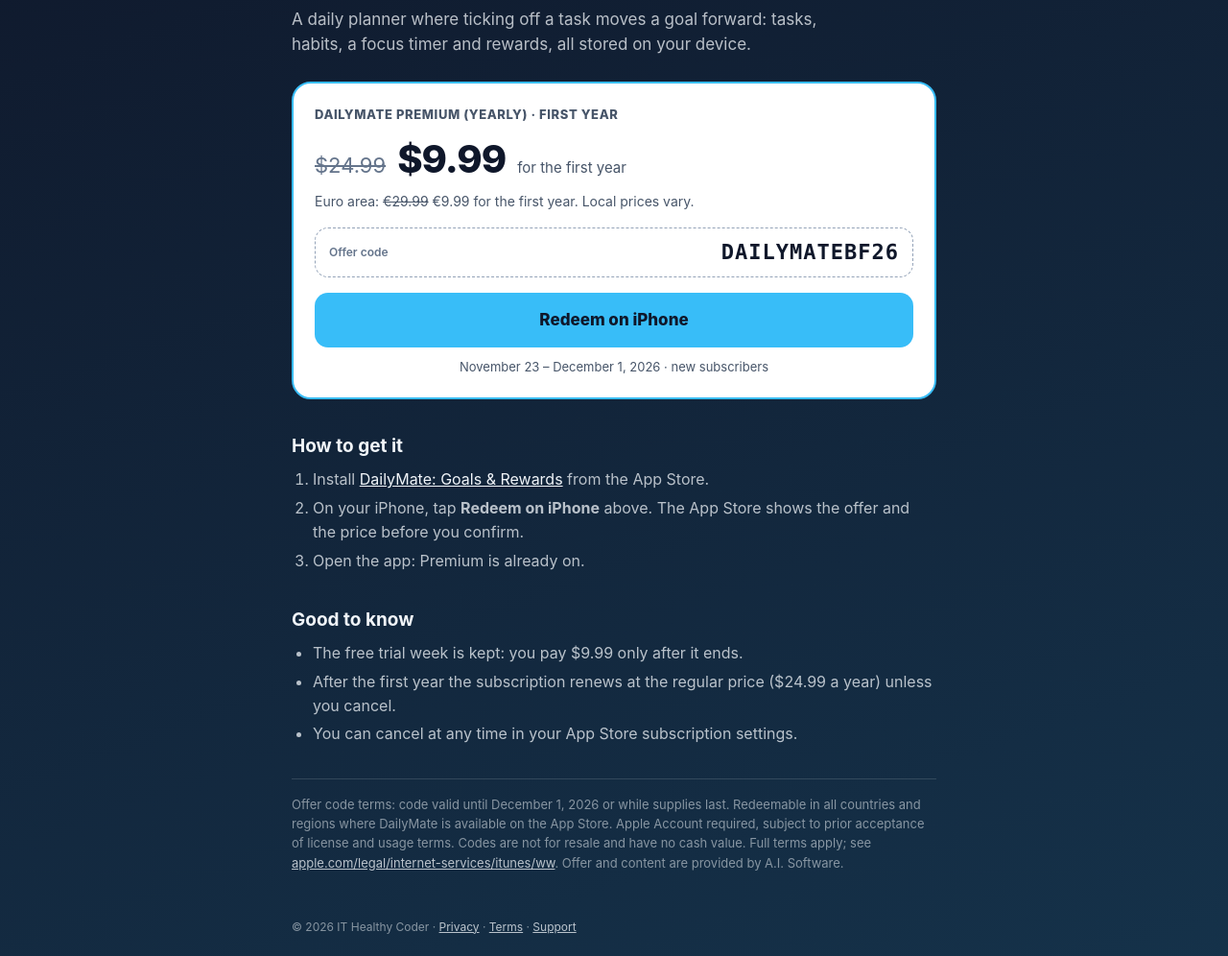
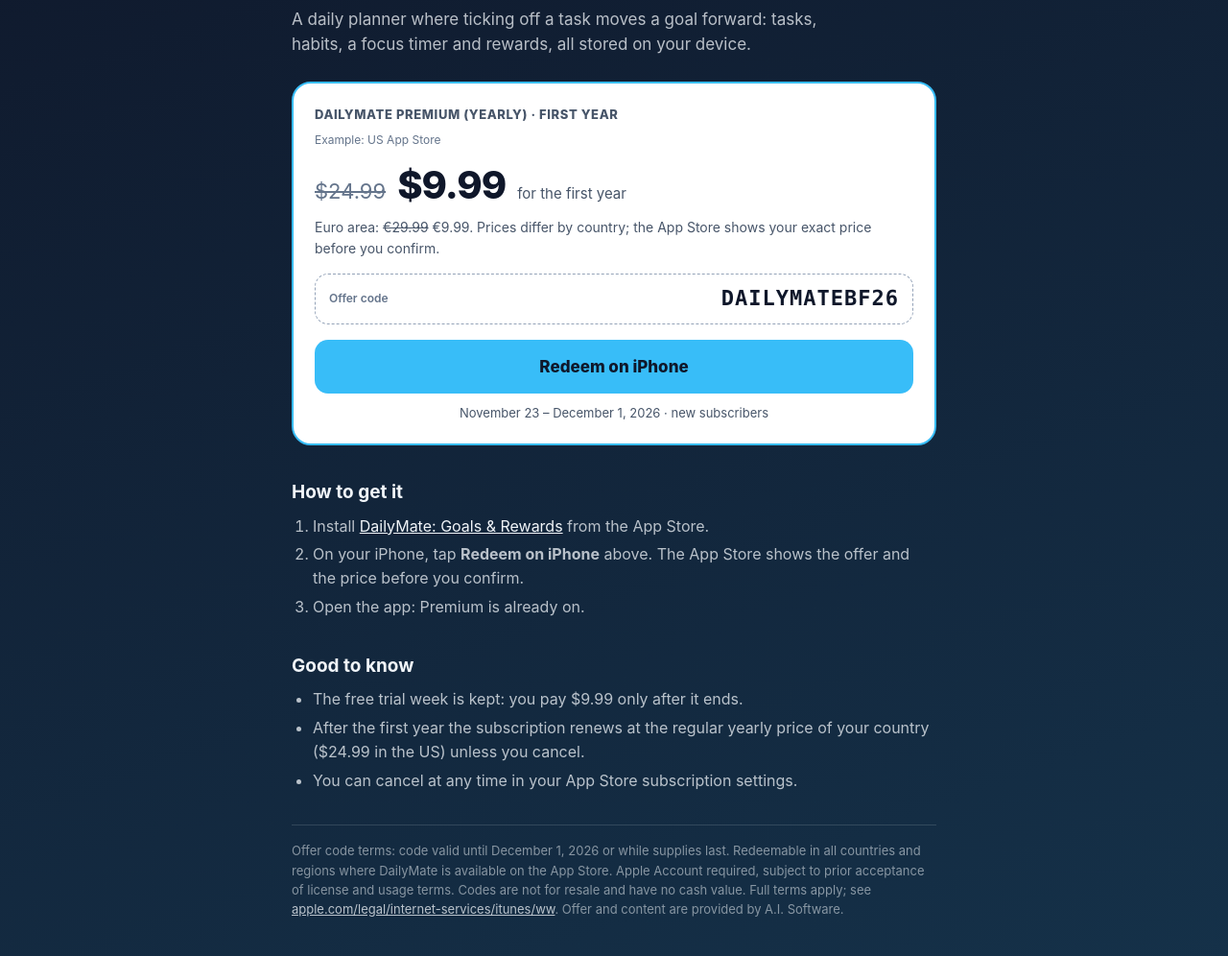
Before and after one commit to MargaritaSI/dailymate-legal, a plain HTML site: page black-friday.html in a window 1280 px wide. Shown: the part 241-1237 px from the top of the page at 96% size. Drawn offline with Linux system fonts and the light colour scheme.

Commit message:
Black Friday: label US prices, note local prices

```diff
--- a/black-friday.html
+++ b/black-friday.html
@@ -32,6 +32,7 @@
     .deal .old { font-size: 22px; color: #64748B; text-decoration: line-through; }
     .deal .new { font-size: 40px; font-weight: 800; letter-spacing: -1px; }
     .deal .per { font-size: 15px; color: #475569; }
+    .deal .cc { font-size: 12px; color: #64748B; margin-top: 8px; }
     .deal .eur { font-size: 14px; color: #475569; margin: 0 0 16px; }
     .code { display: flex; align-items: center; justify-content: space-between; gap: 12px; flex-wrap: wrap;
       border: 1.5px dashed #94A3B8; border-radius: 14px; padding: 12px 14px; margin-bottom: 16px; }
@@ -62,8 +63,9 @@
 
     <div class="deal">
       <div class="plan">DailyMate Premium (Yearly) · first year</div>
+      <div class="cc">Example: US App Store</div>
       <div class="prices"><span class="old">$24.99</span><span class="new">$9.99</span><span class="per">for the first year</span></div>
-      <p class="eur">Euro area: <s>€29.99</s> €9.99 for the first year. Local prices vary.</p>
+      <p class="eur">Euro area: <s>€29.99</s> €9.99. Prices differ by country; the App Store shows your exact price before you confirm.</p>
       <div class="code"><span>Offer code</span><strong>DAILYMATEBF26</strong></div>
       <a class="cta" href="https://apps.apple.com/redeem?ctx=offercodes&amp;id=6781577660&amp;code=DAILYMATEBF26">Redeem on iPhone</a>
       <p class="dates">November 23 – December 1, 2026 · new subscribers</p>
@@ -79,7 +81,7 @@
     <h2>Good to know</h2>
     <ul>
       <li>The free trial week is kept: you pay $9.99 only after it ends.</li>
-      <li>After the first year the subscription renews at the regular price ($24.99 a year) unless you cancel.</li>
+      <li>After the first year the subscription renews at the regular yearly price of your country ($24.99 in the US) unless you cancel.</li>
       <li>You can cancel at any time in your App Store subscription settings.</li>
     </ul>
 
```
Also changed, not shown: index.html (+1 -1 lines).
